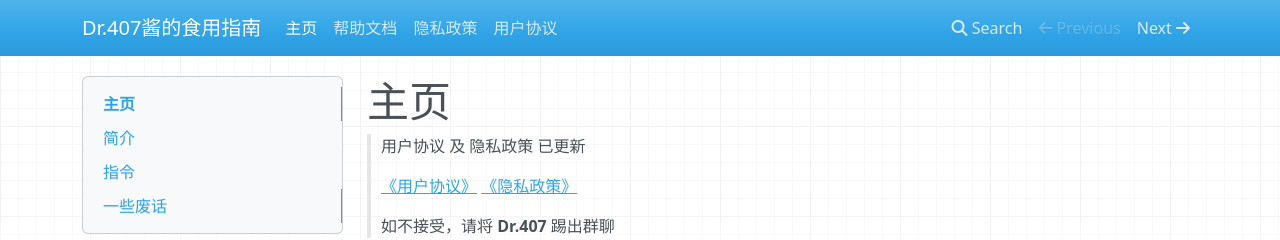
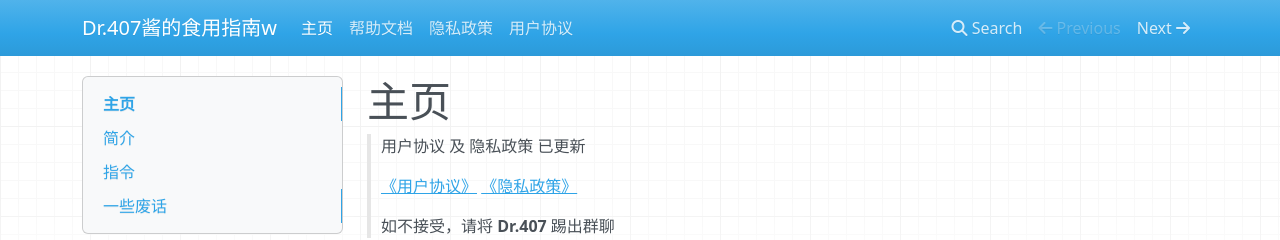
Before and after one commit to BuDingOwO/Docs-Dr407, an MkDocs documentation site: the page built from docs/index.md, in a window 1280 px wide. Shown: the top 240 px of the page. Built offline with MkDocs 1.6.1, drawn with Linux system fonts in a browser that asks for light colours; nearby versions of some CDN libraries.

Commit message:
Uploaded

```diff
--- a/mkdocs.yml
+++ b/mkdocs.yml
@@ -1,4 +1,4 @@
-site_name: Dr.407酱的食用指南
+site_name: Dr.407酱的食用指南w
 extra_css:
   - stylesheets/extra.css
 theme:
```
